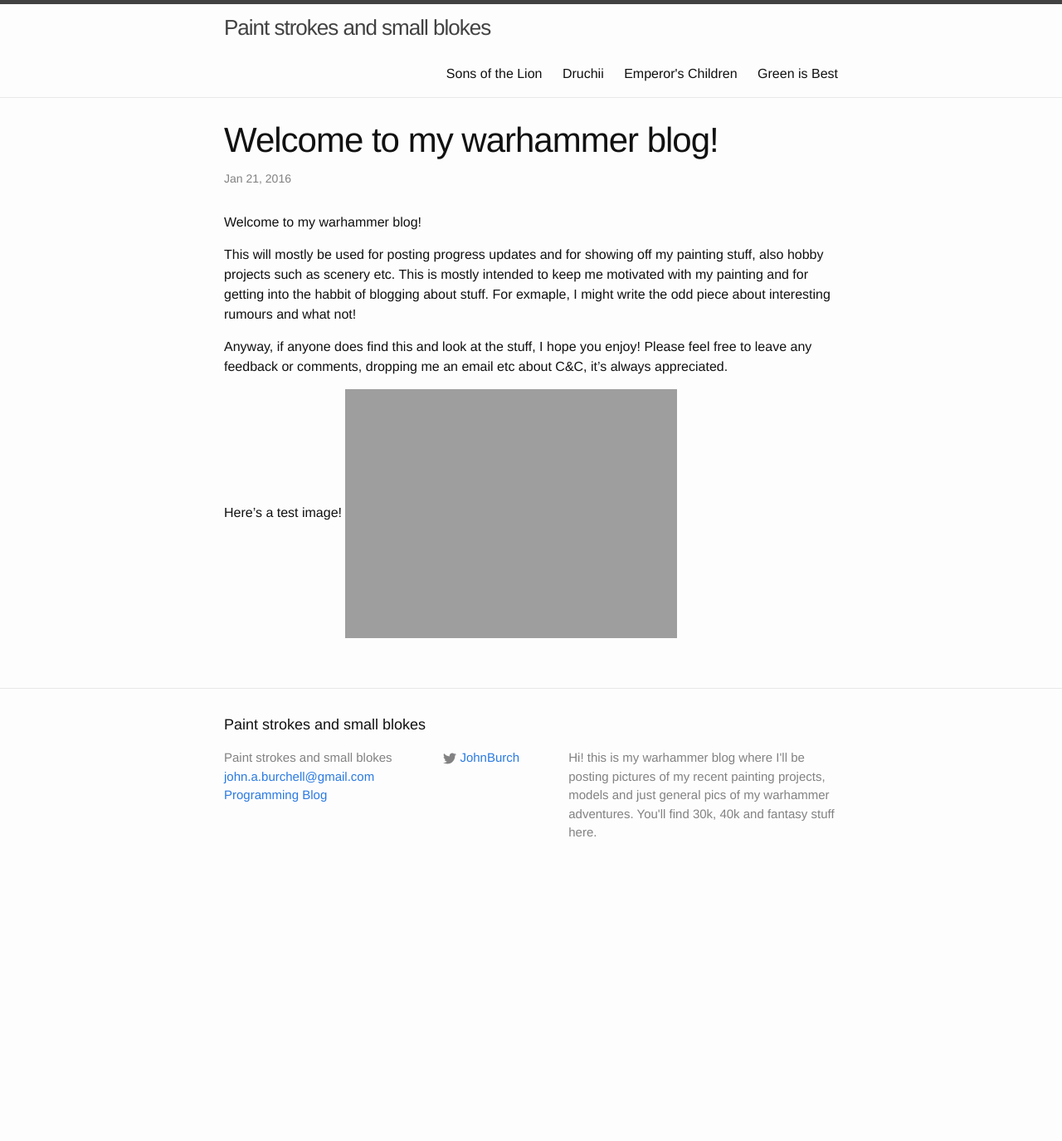
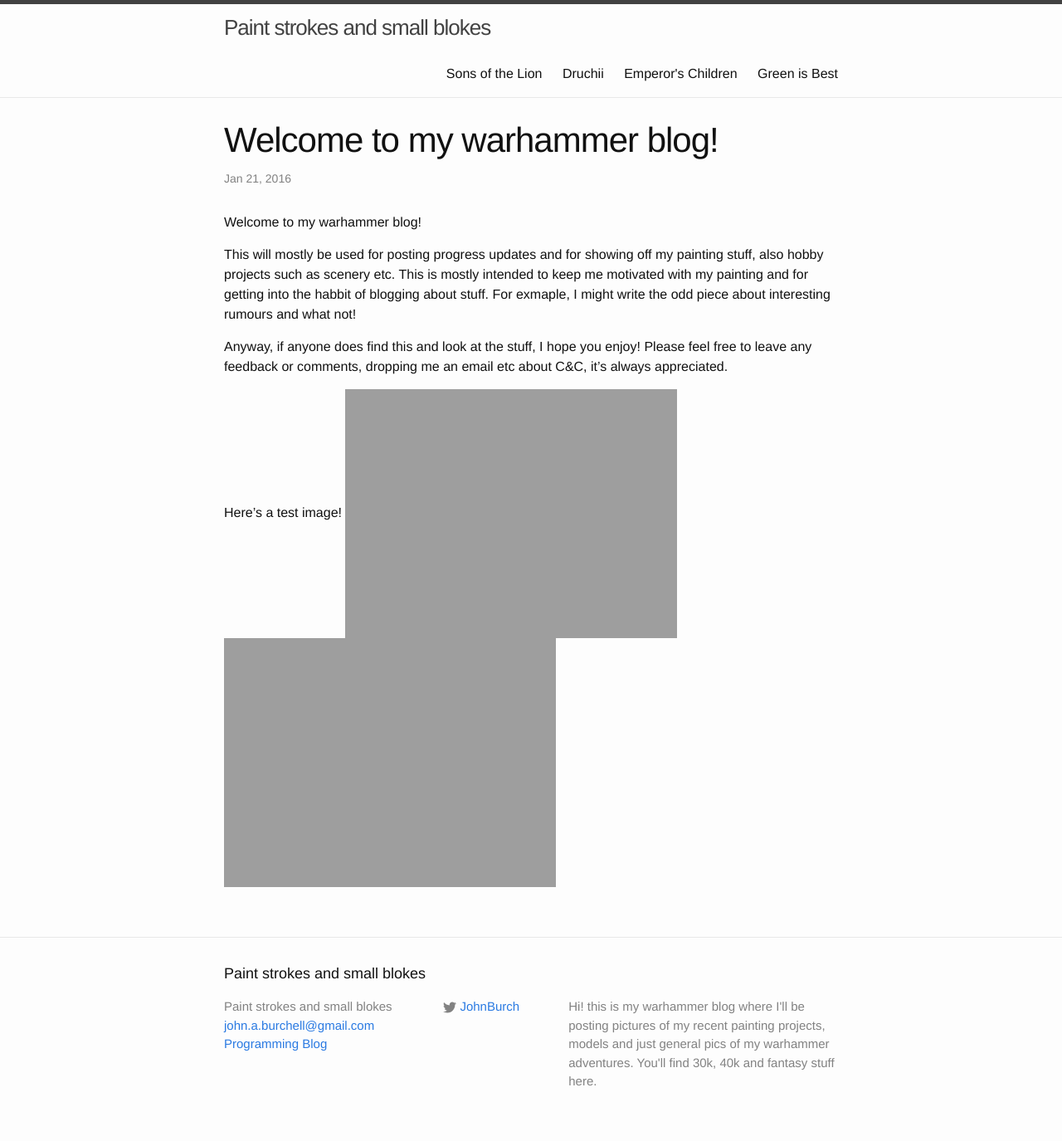
Before and after one commit to JohnBurchell/Website, a Jekyll site: the page built from warhammer_blog/_posts/2016-01-21-first-warhammer-post.markdown, in a window 1280 px wide. Shown: the whole page at 83% size. Built offline with Jekyll 4.4.1, drawn with Linux system fonts in a browser that asks for light colours; before the commit the page ends 1075 px from its top, so only the background shows below that.

Commit message:
Updated warhammer blog

```diff
--- a/warhammer_blog/_posts/2016-01-21-first-warhammer-post.markdown
+++ b/warhammer_blog/_posts/2016-01-21-first-warhammer-post.markdown
@@ -13,4 +13,5 @@ Anyway, if anyone does find this and look at the stuff, I hope you enjoy! Please
 
 
 Here's a test image!
+![Some More Stuff!]({{ site.url }}/assets/IMG_20151226_172613.jpg)
 ![Some Cataphractii]({{ site.url }}/assets/Cataphractii.jpg)
```
Also changed, not shown: 2 other files.
